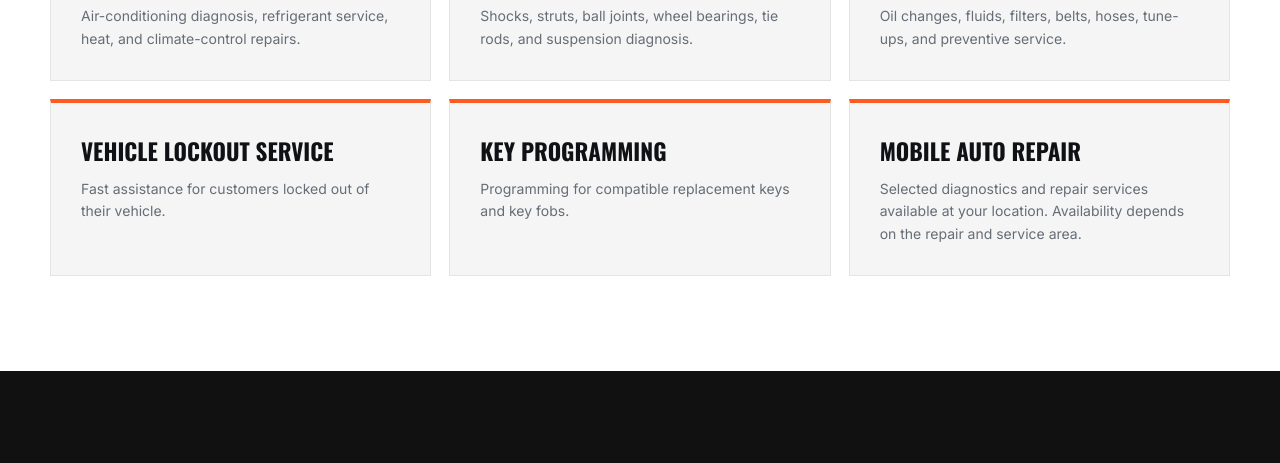
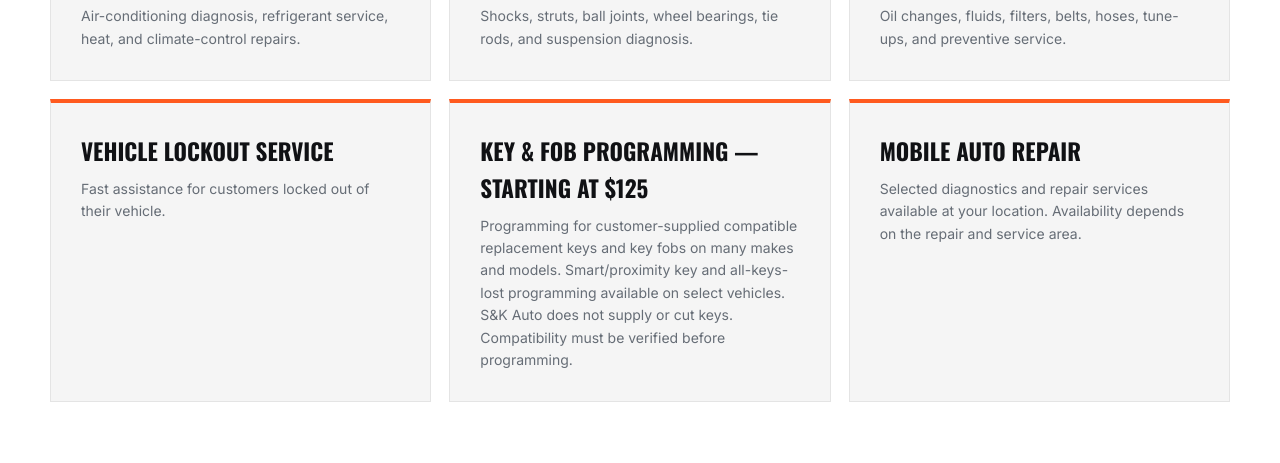
Before and after one commit to stevehamby1978-bit/sk-auto-website, a website: page index.html in a window 1280 px wide. Shown: the part 1320-1783 px from the top of the page. Drawn offline with nearby package versions, Linux system fonts and the light colour scheme.

Commit message:
Update index.html

```diff
--- a/index.html
+++ b/index.html
@@ -67,7 +67,7 @@
       <article class="card"><h3>Steering & Suspension</h3><p>Shocks, struts, ball joints, wheel bearings, tie rods, and suspension diagnosis.</p></article>
       <article class="card"><h3>Maintenance</h3><p>Oil changes, fluids, filters, belts, hoses, tune-ups, and preventive service.</p></article>
      <article class="card"><h3>Vehicle Lockout Service</h3><p>Fast assistance for customers locked out of their vehicle.</p></article>
-<article class="card"><h3>Key Programming</h3><p>Programming for compatible replacement keys and key fobs.</p></article>
+<article class="card"><h3>Key &amp; Fob Programming — Starting at $125</h3><p>Programming for customer-supplied compatible replacement keys and key fobs on many makes and models. Smart/proximity key and all-keys-lost programming available on select vehicles. S&amp;K Auto does not supply or cut keys. Compatibility must be verified before programming.</p></article>
 <article class="card"><h3>Mobile Auto Repair</h3><p>Selected diagnostics and repair services available at your location. Availability depends on the repair and service area.</p></article>
     </div>
   </div>
```
